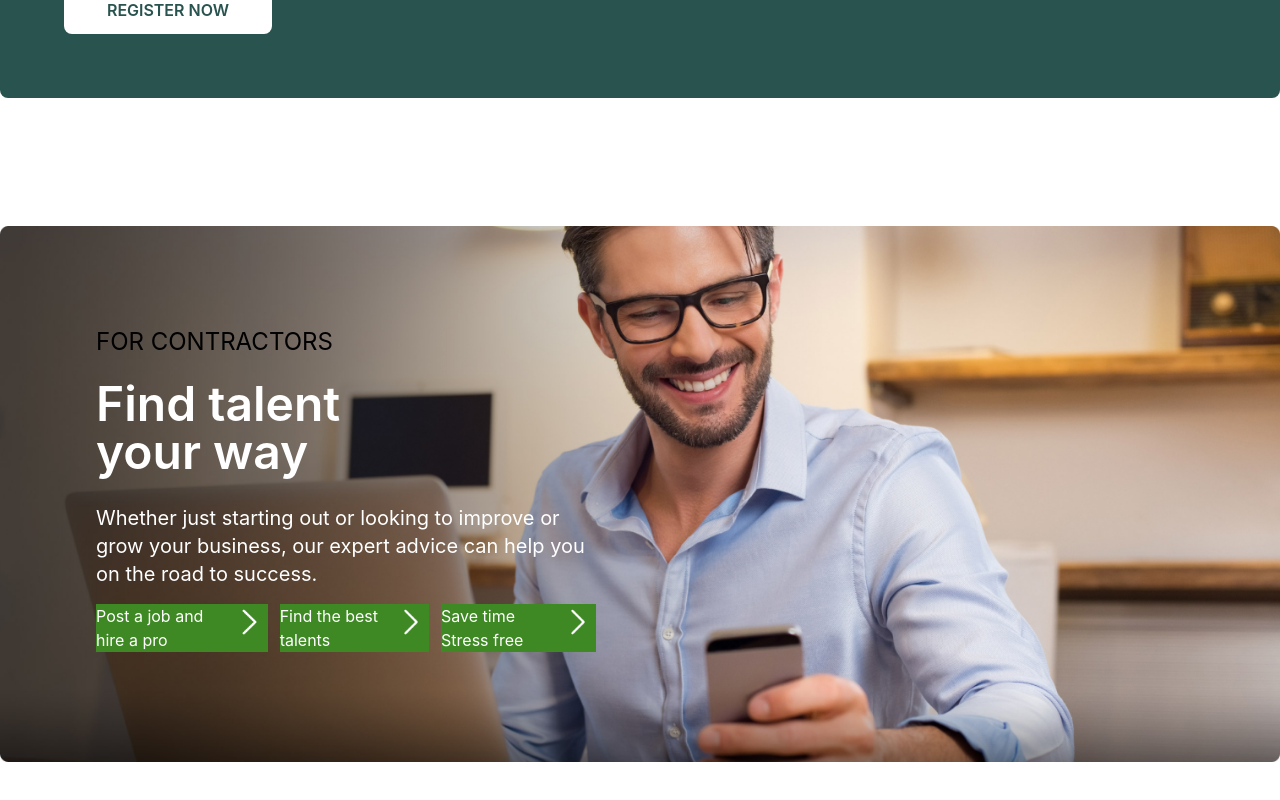
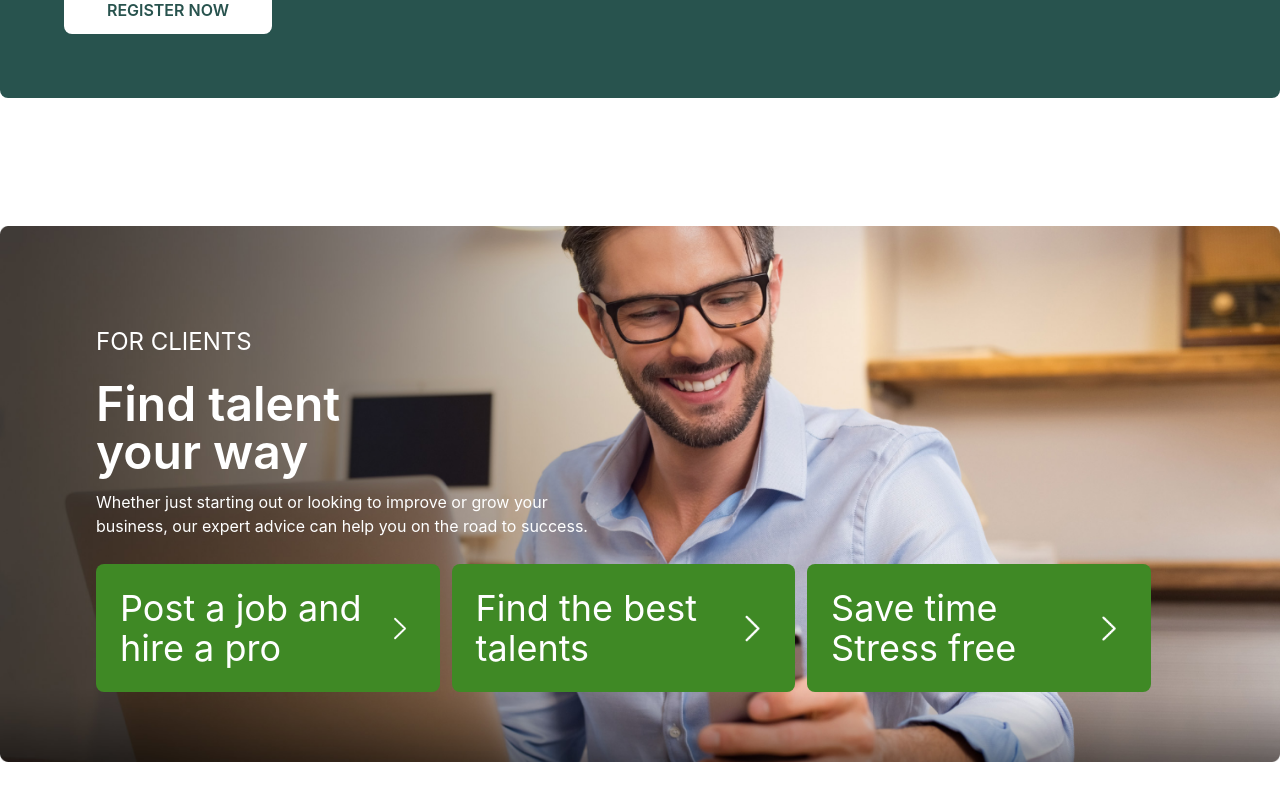
Before and after one commit to mamun-prodhan/job-portal, a React (Create React App) app: page / in a window 1280 px wide. Shown: the part 2133-2933 px from the top of the page. Built offline with nearby package versions, Linux system fonts and the light colour scheme.

Commit message:
clients fully completed without responsive

```diff
--- a/src/components/Client/Client.js
+++ b/src/components/Client/Client.js
@@ -3,9 +3,9 @@ import React from "react";
 const Client = (props) => {
   const { title, image } = props.client;
   return (
-    <div className="mr-3 text-[#FFFFFF] w-200 bg-[#3F8925] flex">
+    <div className="mr-3 text-[#FFFFFF] w-1/3 h-26 p-6 rounded-lg bg-[#3F8925] flex items-center justify-around">
       <div>
-        <p>{title}</p>
+        <p className="text-4xl">{title}</p>
       </div>
       <div>
         <img src={image} alt="icon" />
--- a/src/components/Clients/Clients.js
+++ b/src/components/Clients/Clients.js
@@ -26,19 +26,19 @@ const Clients = () => {
         <img src={image} alt="photos" />
       </div>
       <div className="absolute flex justify-end transform -translate-y-1/2 left-10 md:left-24 top-32">
-        <p className="text-2xl mb-6">FOR CONTRACTORS</p>
+        <p className="text-2xl text-[#FFFFFF] mb-6">FOR CLIENTS</p>
       </div>
       <div className="absolute flex justify-end transform -translate-y-1/2 left-10 md:left-24 top-52">
         <h2 className="mb-3 text-2xl lg:text-5xl font-semibold text-[#FFFFFF]">
         Find talent <br /> your way
         </h2>
       </div>
-      <div className="absolute flex justify-end transform -translate-y-1/2 w-2/5 left-10 md:left-24 top-80">
-        <p className="text-xl text-white hidden lg:block">
+      <div className="absolute flex justify-end transform -translate-y-1/2 w-2/5 left-10 md:left-24 top-72">
+        <p className="text-white hidden lg:block">
           Whether just starting out or looking to improve or grow your business, our expert advice can help you on the road to success.
         </p>
       </div>
-      <div className="absolute flex justify-start transform -translate-y-1/2 w-2/5 left-10 md:left-24 md:top-3/4 top-3/4">
+      <div className="absolute flex items-center transform -translate-y-1/2 w-5/6 left-10 md:left-24 md:top-3/4 top-3/4">
             {
                 clients.map((client, index) => <Client
                 key={index}
```
